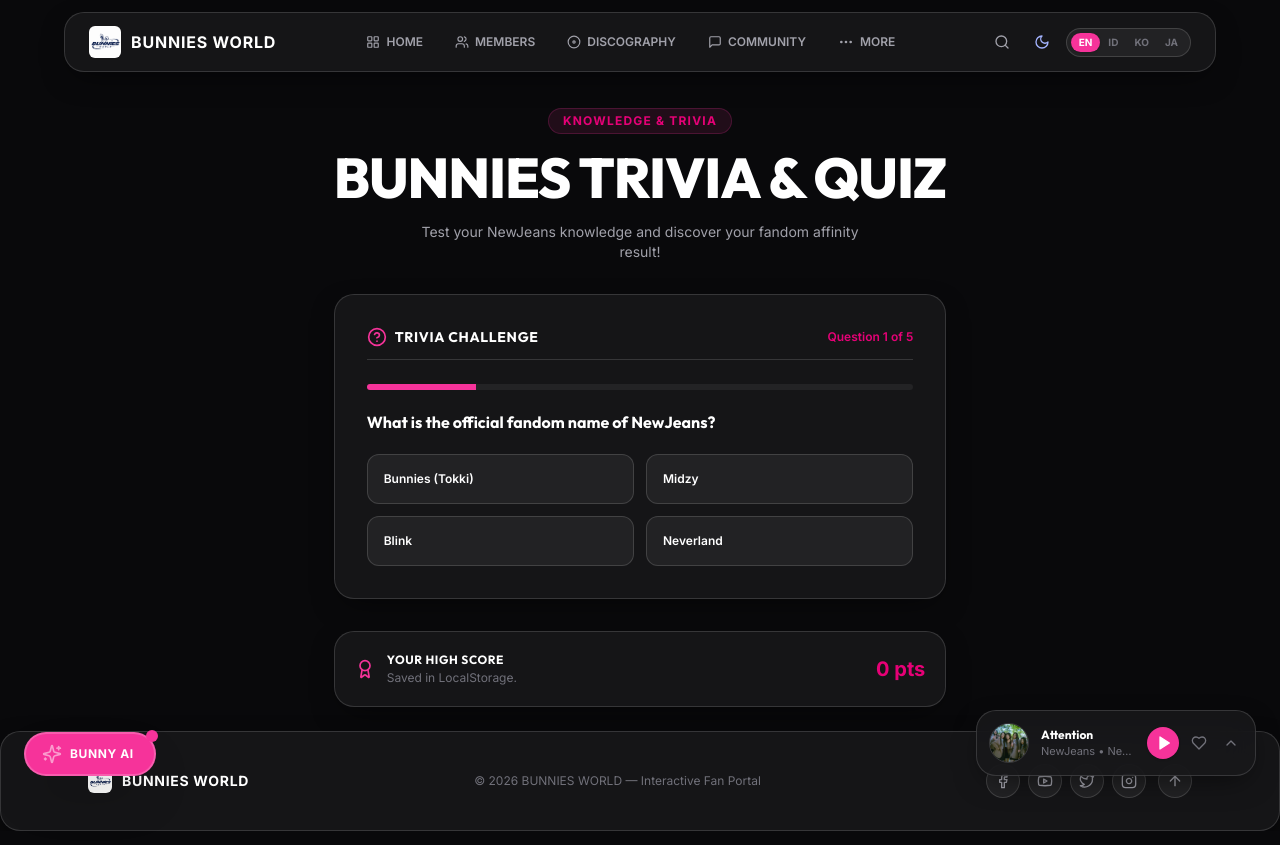
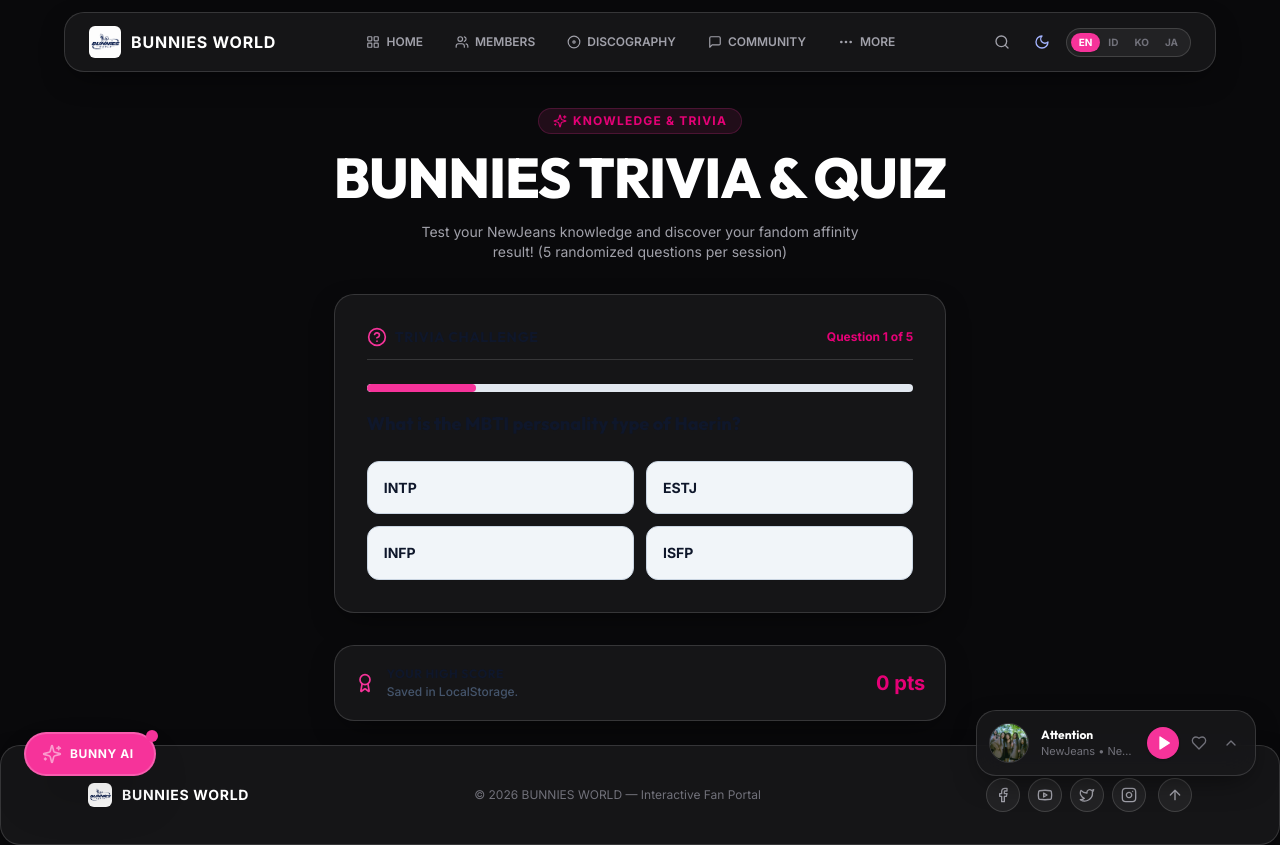
Before and after one commit to andrianbaros/bunnies-world, a React (Vite) app: page /universe in a window 1280 px wide. Built offline with nearby package versions, Linux system fonts and the light colour scheme.

Commit message:
fix: make quiz option text sharp & visible in Day Mode, expand quiz bank to 20 questions, and randomize 5 questions per session

```diff
--- a/src/data/json/quiz.json
+++ b/src/data/json/quiz.json
@@ -28,5 +28,95 @@
     "question": "Which iconic animated franchise did NewJeans collaborate with for their 'Get Up' EP?",
     "options": ["The Powerpuff Girls", "Sailor Moon", "Totally Spies", "Winx Club"],
     "answer": 0
+  },
+  {
+    "id": "q6",
+    "question": "What is the title of NewJeans' Japanese debut double single released in June 2024?",
+    "options": ["Supernatural", "How Sweet", "Right Now", "Bubble Gum"],
+    "answer": 0
+  },
+  {
+    "id": "q7",
+    "question": "Which member is nicknamed 'Kitty Kang' for her cat-like feline visuals?",
+    "options": ["Minji", "Hanni", "Haerin", "Hyein"],
+    "answer": 2
+  },
+  {
+    "id": "q8",
+    "question": "Who is the youngest member (Maknae) of NewJeans?",
+    "options": ["Hyein", "Haerin", "Hanni", "Minji"],
+    "answer": 0
+  },
+  {
+    "id": "q9",
+    "question": "Who is the oldest member and de facto leader of NewJeans?",
+    "options": ["Minji", "Hanni", "Haerin", "Hyein"],
+    "answer": 0
+  },
+  {
+    "id": "q10",
+    "question": "Which single double-side was released in May 2024 featuring the B-side 'Bubble Gum'?",
+    "options": ["How Sweet", "Supernatural", "ETA", "Cool With You"],
+    "answer": 0
+  },
+  {
+    "id": "q11",
+    "question": "Where did NewJeans hold their landmark 2-day sold-out fan meeting 'Bunnies Camp 2024'?",
+    "options": ["Tokyo Dome", "Kyocera Dome", "Seoul Olympic Stadium", "Nippon Budokan"],
+    "answer": 0
+  },
+  {
+    "id": "q12",
+    "question": "Which member went viral worldwide for covering Seiko Matsuda's 'Aoi Sango Sho' at Tokyo Dome?",
+    "options": ["Hanni", "Minji", "Haerin", "Hyein"],
+    "answer": 0
+  },
+  {
+    "id": "q13",
+    "question": "Which iconic winter single was released in Dec 2022 with Side A and Side B music videos?",
+    "options": ["Ditto", "OMG", "Hurt", "Cookie"],
+    "answer": 0
+  },
+  {
+    "id": "q14",
+    "question": "Which global instant noodle brand named NewJeans as their Global Brand Ambassador in 2024?",
+    "options": ["Indomie", "Nongshim", "Samyang", "Shin Ramyun"],
+    "answer": 0
+  },
+  {
+    "id": "q15",
+    "question": "What grand prize did NewJeans win at the inaugural Korea Grand Music Awards (KGMA) 2024?",
+    "options": ["Grand Artist Award", "Song of the Year", "Best Dance Performance", "Global Icon"],
+    "answer": 0
+  },
+  {
+    "id": "q16",
+    "question": "What is the MBTI personality type of Haerin?",
+    "options": ["INTP", "ESTJ", "INFP", "ISFP"],
+    "answer": 0
+  },
+  {
+    "id": "q17",
+    "question": "What is the B-side track of NewJeans' Japanese debut single 'Supernatural'?",
+    "options": ["Right Now", "Bubble Gum", "How Sweet", "Zero"],
+    "answer": 0
+  },
+  {
+    "id": "q18",
+    "question": "How many active members currently perform in NewJeans?",
+    "options": ["4 members", "5 members", "6 members", "3 members"],
+    "answer": 0
+  },
+  {
+    "id": "q19",
+    "question": "What is Minji's official representative animal emoji in NewJeans lore?",
+    "options": ["Bear / Teddy Bear 🧸", "Cat 🐱", "Hamster 🐹", "Bunny 🐰"],
+    "answer": 0
+  },
+  {
+    "id": "q20",
+    "question": "What does the group name 'NewJeans' signify?",
+    "options": ["Timeless like jeans + new genes", "New Generation Dancers", "New Jeans Fashion Line", "New K-pop Era"],
+    "answer": 0
   }
 ]
--- a/src/pages/Universe.jsx
+++ b/src/pages/Universe.jsx
@@ -1,12 +1,24 @@
-import React, { useState } from 'react';
+import React, { useState, useEffect } from 'react';
 import { motion } from 'framer-motion';
-import { HelpCircle, RotateCcw, Trophy, Award } from 'lucide-react';
+import { HelpCircle, RotateCcw, Trophy, Award, Sparkles } from 'lucide-react';
 import quizData from '../data/json/quiz.json';
 import { useSettings } from '../contexts/SettingsContext';
+
+// Fisher-Yates Shuffle helper
+function shuffleArray(array) {
+  const arr = [...array];
+  for (let i = arr.length - 1; i > 0; i--) {
+    const j = Math.floor(Math.random() * (i + 1));
+    [arr[i], arr[j]] = [arr[j], arr[i]];
+  }
+  return arr;
+}
 
 export default function Universe() {
   const { settings, updateSetting, unlockAchievement } = useSettings();
 
+  // Pick 5 randomized questions for each quiz session
+  const [sessionQuestions, setSessionQuestions] = useState(() => shuffleArray(quizData).slice(0, 5));
   const [currentQuizIdx, setCurrentQuizIdx] = useState(0);
   const [selectedOption, setSelectedOption] = useState(null);
   const [score, setScore] = useState(0);
@@ -20,17 +32,20 @@
   ];
 
   const handleQuizAnswer = (optionIdx) => {
+    if (selectedOption !== null) return; // Prevent double clicks
     setSelectedOption(optionIdx);
-    if (optionIdx === quizData[currentQuizIdx].answer) {
+
+    const isCorrect = optionIdx === sessionQuestions[currentQuizIdx].answer;
+    if (isCorrect) {
       setScore((prev) => prev + 1);
     }
 
     setTimeout(() => {
-      if (currentQuizIdx + 1 < quizData.length) {
+      if (currentQuizIdx + 1 < sessionQuestions.length) {
         setCurrentQuizIdx((prev) => prev + 1);
         setSelectedOption(null);
       } else {
-        const finalScore = score + (optionIdx === quizData[currentQuizIdx].answer ? 1 : 0);
+        const finalScore = score + (isCorrect ? 1 : 0);
         setIsQuizCompleted(true);
 
         const soul = finalScore >= 4 ? soulTypes[2] : finalScore >= 2 ? soulTypes[1] : soulTypes[0];
@@ -42,10 +57,12 @@
 
         unlockAchievement('finishQuiz', 'Trivia Master Bunny');
       }
-    }, 500);
+    }, 600);
   };
 
   const resetQuiz = () => {
+    // Re-shuffle question bank and pick 5 new random questions
+    setSessionQuestions(shuffleArray(quizData).slice(0, 5));
     setCurrentQuizIdx(0);
     setSelectedOption(null);
     setScore(0);
@@ -53,92 +70,116 @@
     setSoulBunny(null);
   };
 
+  const currentQ = sessionQuestions[currentQuizIdx];
+
   return (
     <div className="flex flex-col gap-8 py-6 px-4 max-w-4xl mx-auto z-10 relative">
       <div className="text-center flex flex-col items-center gap-3">
-        <span className="px-3.5 py-1 rounded-full bg-pink-500/10 border border-pink-500/20 text-pink-600 dark:text-pink-400 text-xs font-bold tracking-widest uppercase">
-          KNOWLEDGE & TRIVIA
+        <span className="px-3.5 py-1 rounded-full bg-pink-500/10 border border-pink-500/20 text-pink-600 dark:text-pink-400 text-xs font-bold tracking-widest uppercase flex items-center gap-1.5">
+          <Sparkles className="w-3.5 h-3.5" />
+          <span>KNOWLEDGE & TRIVIA</span>
         </span>
         <h1 className="text-hero">
           BUNNIES TRIVIA & QUIZ
         </h1>
         <p className="text-sm text-[var(--text-secondary)] max-w-md">
-          Test your NewJeans knowledge and discover your fandom affinity result!
+          Test your NewJeans knowledge and discover your fandom affinity result! (5 randomized questions per session)
         </p>
       </div>
 
-      {/* Quiz Card */}
-      <motion.div initial={{ opacity: 0, y: 15 }} animate={{ opacity: 1, y: 0 }} className="glass-surface rounded-2xl p-6 sm:p-8 flex flex-col gap-6 border shadow-sm">
+      {/* Quiz Card Container */}
+      <motion.div
+        initial={{ opacity: 0, y: 15 }}
+        animate={{ opacity: 1, y: 0 }}
+        className="glass-surface rounded-3xl p-6 sm:p-8 flex flex-col gap-6 border border-[var(--border-color)] shadow-sm bg-white/80 dark:bg-[var(--bg-card)]"
+      >
         <div className="flex items-center justify-between border-b border-[var(--border-color)] pb-3">
           <div className="flex items-center gap-2">
             <HelpCircle className="w-5 h-5 text-pink-500" />
-            <h2 className="text-sm font-bold text-[var(--text-heading)] uppercase tracking-wider">TRIVIA CHALLENGE</h2>
+            <h2 className="text-sm font-bold text-slate-900 dark:text-white uppercase tracking-wider">TRIVIA CHALLENGE</h2>
           </div>
-          <span className="text-xs font-semibold text-pink-600 dark:text-pink-400">Question {currentQuizIdx + 1} of {quizData.length}</span>
+          <span className="text-xs font-bold text-pink-600 dark:text-pink-400">
+            Question {currentQuizIdx + 1} of {sessionQuestions.length}
+          </span>
         </div>
 
-        {!isQuizCompleted ? (
+        {!isQuizCompleted && currentQ ? (
           <div className="flex flex-col gap-5">
             {/* Progress Bar */}
-            <div className="w-full bg-[var(--bg-subtle)] h-1.5 rounded-full overflow-hidden">
-              <div className="bg-pink-500 h-full transition-all duration-300" style={{ width: `${((currentQuizIdx + 1) / quizData.length) * 100}%` }} />
+            <div className="w-full bg-slate-200 dark:bg-[var(--bg-subtle)] h-2 rounded-full overflow-hidden">
+              <div
+                className="bg-pink-500 h-full transition-all duration-300 rounded-full"
+                style={{ width: `${((currentQuizIdx + 1) / sessionQuestions.length) * 100}%` }}
+              />
             </div>
 
-            <h3 className="text-base font-bold text-[var(--text-heading)]">{quizData[currentQuizIdx].question}</h3>
+            <h3 className="text-base sm:text-lg font-extrabold text-slate-900 dark:text-white leading-snug">
+              {currentQ.question}
+            </h3>
 
-            <div className="grid grid-cols-1 sm:grid-cols-2 gap-3">
-              {quizData[currentQuizIdx].options.map((opt, idx) => (
+            {/* High-contrast options grid visible in Day & Night mode */}
+            <div className="grid grid-cols-1 sm:grid-cols-2 gap-3 pt-1">
+              {currentQ.options.map((opt, idx) => {
+                let btnStyle = 'bg-slate-100 dark:bg-[var(--bg-subtle)] border-slate-300 dark:border-[var(--border-color)] text-slate-900 dark:text-white hover:border-pink-500 hover:bg-pink-50 dark:hover:bg-pink-500/10';
+
+                if (selectedOption !== null) {
+                  if (idx === currentQ.answer) {
+                    btnStyle = 'bg-emerald-500 text-white border-emerald-600 font-extrabold shadow-sm';
+                  } else if (selectedOption === idx) {
+                    btnStyle = 'bg-rose-500 text-white border-rose-600 font-extrabold shadow-sm';
+                  } else {
+                    btnStyle = 'opacity-40 bg-slate-100 dark:bg-[var(--bg-subtle)] border-slate-200 dark:border-[var(--border-color)] text-slate-700 dark:text-gray-300';
+                  }
+                }
+
+                return (
                   <button
                     key={idx}
+                    disabled={selectedOption !== null}
                     onClick={() => handleQuizAnswer(idx)}
-                  className={`p-4 rounded-xl text-xs font-semibold text-left transition-all border ${
-                    selectedOption === idx
-                      ? idx === quizData[currentQuizIdx].answer
-                        ? 'bg-emerald-500/20 border-emerald-500 text-emerald-700 dark:text-emerald-300'
-                        : 'bg-rose-500/20 border-rose-500 text-rose-700 dark:text-rose-300'
-                      : 'bg-[var(--bg-subtle)] border-[var(--border-color)] hover:border-pink-500/40 text-[var(--text-heading)] dark:text-gray-200'
-                  }`}
+                    className={`p-4 rounded-xl text-xs sm:text-sm font-bold text-left transition-all border shadow-2xs leading-snug ${btnStyle}`}
                   >
                     {opt}
                   </button>
-              ))}
+                );
+              })}
             </div>
           </div>
         ) : (
-          /* Quiz Results */
+          /* Quiz Results Page */
           <div className="flex flex-col items-center text-center gap-4 py-4">
-            <Trophy className="w-12 h-12 text-pink-500" />
-            <h3 className="text-xl font-bold text-[var(--text-heading)]">Quiz Completed!</h3>
-            <p className="text-xs sm:text-sm text-[var(--text-secondary)]">
-              You scored <span className="font-bold text-pink-600 dark:text-pink-400">{score}</span> out of {quizData.length}!
+            <Trophy className="w-12 h-12 text-pink-500 animate-bounce" />
+            <h3 className="text-xl font-black text-slate-900 dark:text-white">Quiz Completed!</h3>
+            <p className="text-xs sm:text-sm text-slate-700 dark:text-[var(--text-secondary)] font-medium">
+              You scored <span className="font-extrabold text-pink-600 dark:text-pink-400 text-base">{score}</span> out of {sessionQuestions.length}!
             </p>
 
             {soulBunny && (
-              <div className="bg-[var(--bg-subtle)] p-5 rounded-xl border border-[var(--border-color)] max-w-md text-center flex flex-col gap-1.5">
+              <div className="bg-slate-100 dark:bg-[var(--bg-subtle)] p-5 rounded-2xl border border-slate-300 dark:border-[var(--border-color)] max-w-md text-center flex flex-col gap-1.5 shadow-2xs">
                 <span className="text-[10px] font-bold text-pink-600 dark:text-pink-400 uppercase tracking-widest">Fandom Result</span>
-                <h4 className="text-base font-bold text-[var(--text-heading)]">{soulBunny.title}</h4>
-                <p className="text-xs text-[var(--text-secondary)] leading-relaxed">{soulBunny.desc}</p>
+                <h4 className="text-base font-extrabold text-slate-900 dark:text-white">{soulBunny.title}</h4>
+                <p className="text-xs text-slate-700 dark:text-[var(--text-secondary)] leading-relaxed font-medium">{soulBunny.desc}</p>
               </div>
             )}
 
             <button
               onClick={resetQuiz}
-              className="px-6 py-2.5 rounded-full bg-pink-500 text-white font-semibold text-xs flex items-center gap-2 hover:bg-pink-600 transition-colors shadow-sm"
+              className="px-6 py-3 rounded-full bg-pink-500 text-white font-bold text-xs flex items-center gap-2 hover:bg-pink-600 transition-colors shadow-sm mt-2"
             >
               <RotateCcw className="w-4 h-4" />
-              <span>Retry Quiz</span>
+              <span>Retry Quiz (5 New Questions)</span>
             </button>
           </div>
         )}
       </motion.div>
 
       {/* Highscore Leaderboard */}
-      <div className="glass-surface p-5 rounded-2xl flex items-center justify-between border">
+      <div className="glass-surface p-5 rounded-2xl flex items-center justify-between border border-[var(--border-color)] bg-white/70 dark:bg-[var(--bg-card)]">
         <div className="flex items-center gap-3">
           <Award className="w-5 h-5 text-pink-500" />
           <div>
-            <h4 className="font-bold text-xs uppercase tracking-wider text-[var(--text-heading)]">Your High Score</h4>
-            <p className="text-xs text-[var(--text-muted)] mt-0.5">Saved in LocalStorage.</p>
+            <h4 className="font-bold text-xs uppercase tracking-wider text-slate-900 dark:text-white">Your High Score</h4>
+            <p className="text-xs text-slate-600 dark:text-[var(--text-muted)] mt-0.5 font-medium">Saved in LocalStorage.</p>
           </div>
         </div>
         <span className="text-xl font-black text-pink-600 dark:text-pink-400">{settings.quizHighScore || 0} pts</span>
```
Lines whose indentation alone changed are shown as unchanged.
